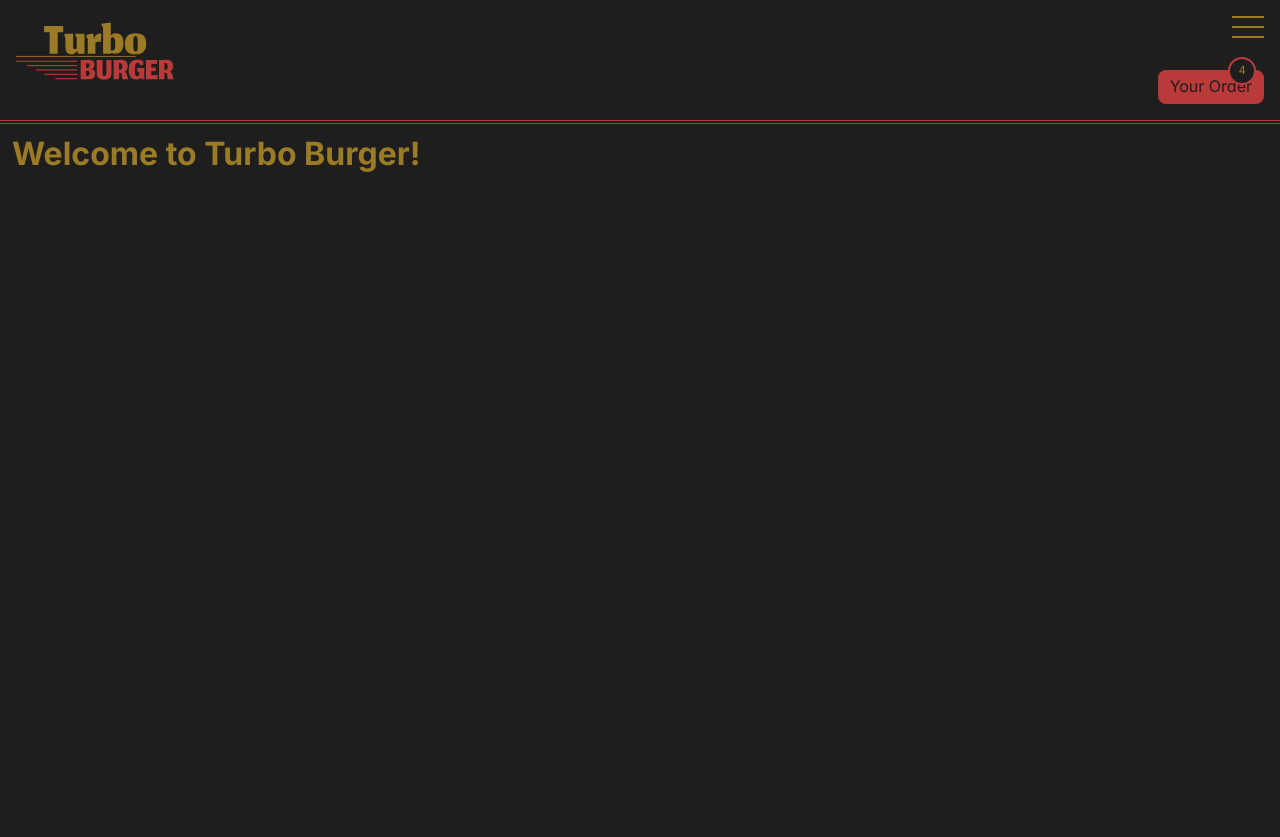
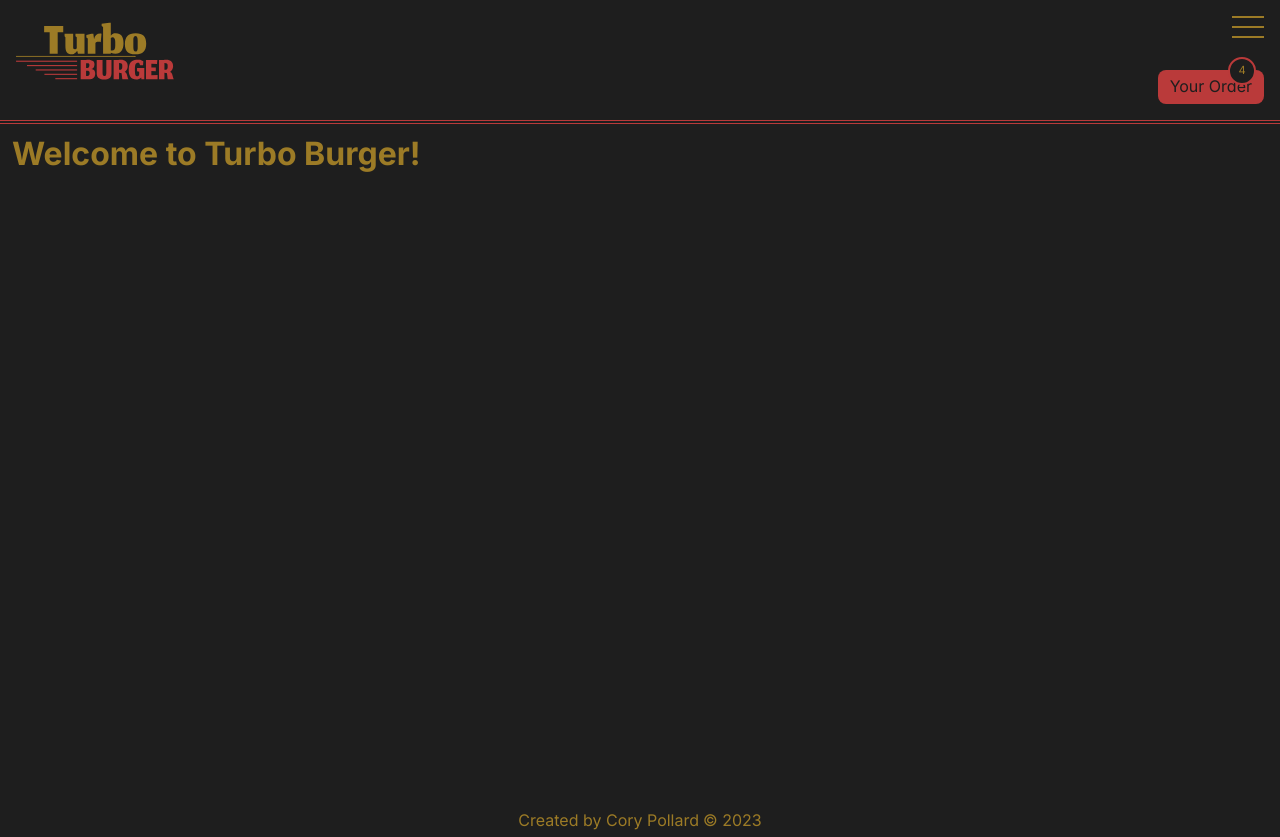
Before and after one commit to SpectreAscended/turbo-burger, a React (Vite) app: page / in a window 1280 px wide. Before the commit the page ends 804 px from the top, so only its background shows below. Built offline with nearby package versions, Linux system fonts and the light colour scheme; no server answers.

Commit message:
created footer

```diff
--- /dev/null
+++ b/src/components/footer/Footer.tsx
@@ -0,0 +1,21 @@
+import './footer.scss';
+
+const Footer: React.FC = () => {
+  return (
+    <footer className="footer">
+      <p>
+        Created by{' '}
+        <a
+          href="https://spectreascended.github.io/personalhomepage/"
+          target="_blank"
+          rel="noreferrer noopenner"
+        >
+          Cory Pollard
+        </a>
+      </p>
+      <p>&copy; 2023</p>
+    </footer>
+  );
+};
+
+export default Footer;
--- /dev/null
+++ b/src/components/footer/footer.scss
@@ -0,0 +1,19 @@
+.footer {
+  display: flex;
+  justify-content: center;
+  max-width: 37.5em;
+  margin-inline: auto;
+  margin-block: 0.5rem;
+  gap: 0.25rem;
+
+  a:link,
+  a:visited {
+    color: inherit;
+    transition: color 250ms ease;
+  }
+
+  a:hover,
+  a:active {
+    color: var(--color-primary-light);
+  }
+}
--- a/src/pages/layout/Root.tsx
+++ b/src/pages/layout/Root.tsx
@@ -1,5 +1,6 @@
 import { Outlet } from 'react-router-dom';
 import Header from '../../components/header/Header';
+import Footer from '../../components/footer/Footer';
 
 const RootLayout: React.FC = () => {
   return (
@@ -8,6 +9,7 @@ const RootLayout: React.FC = () => {
       <main>
         <Outlet />
       </main>
+      <Footer />
     </>
   );
 };
```
